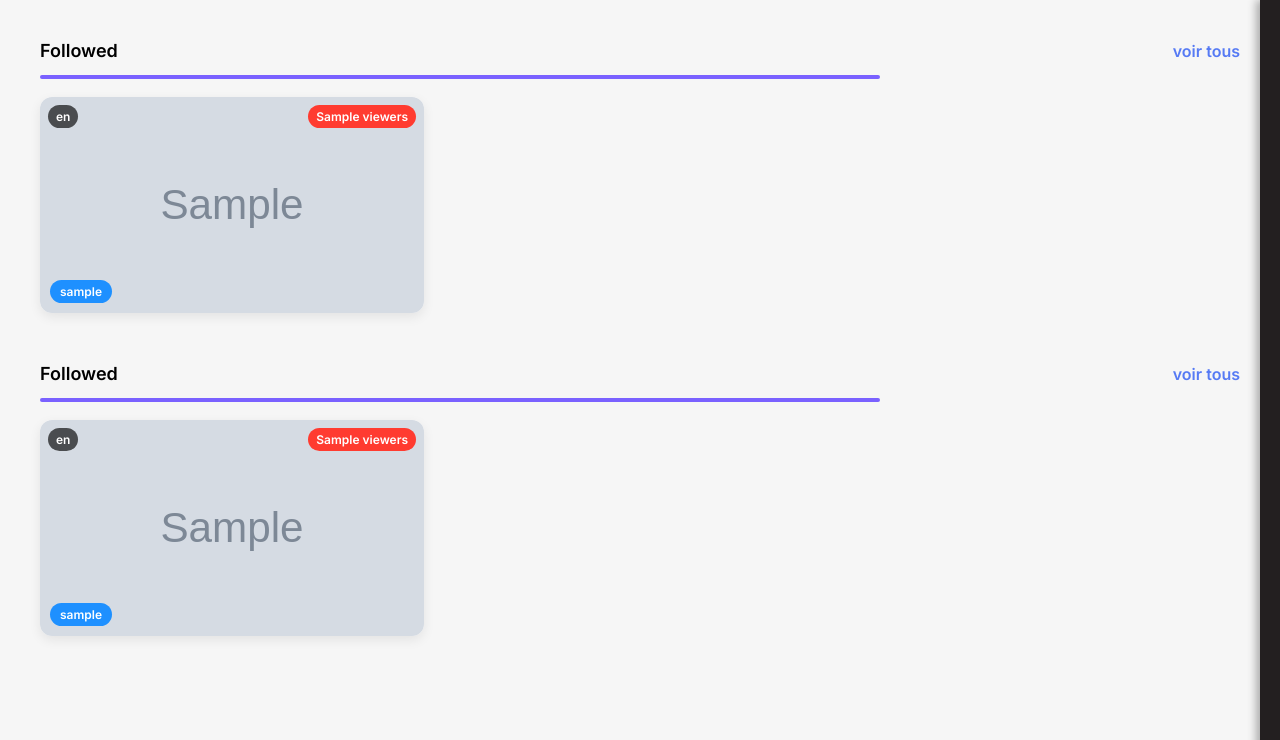
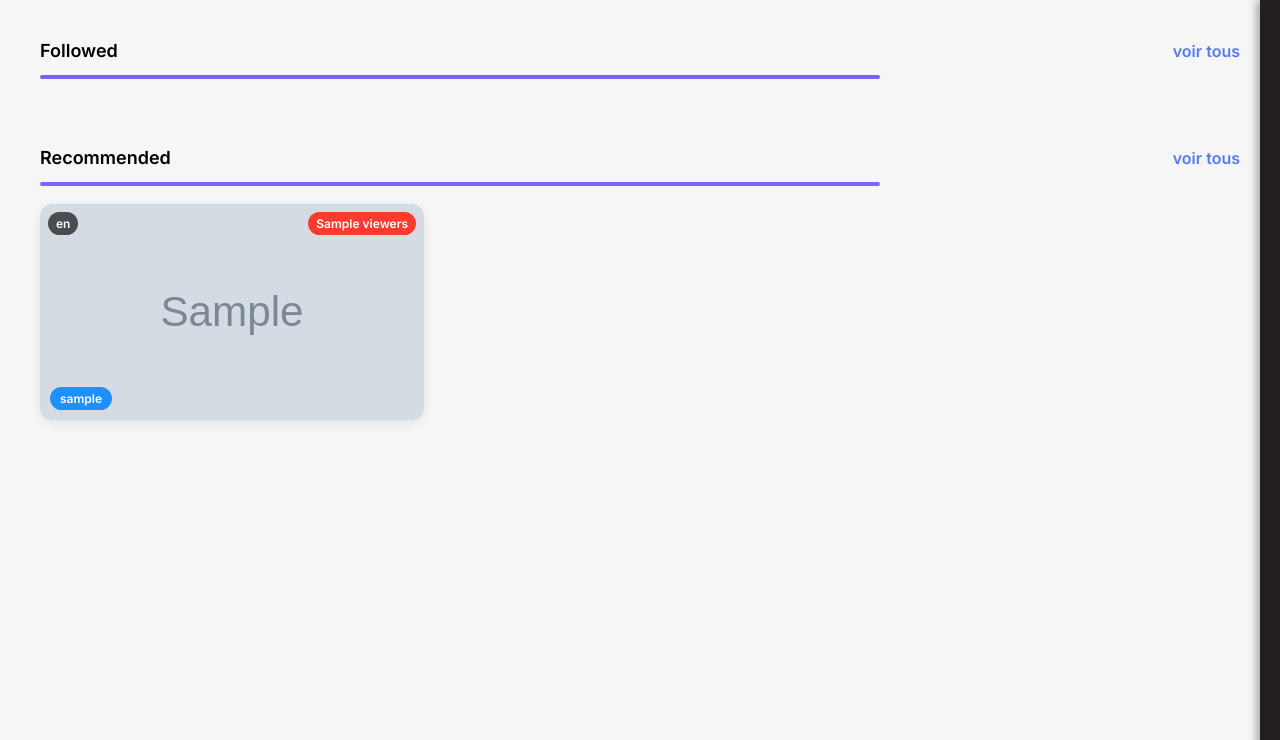
Before and after one commit to AdrianMlj/LiveShopping-V2, a Symfony app: template desktopLive/templates/client/index.html.twig in a window 1280 px wide. Shown: the part 60-800 px from the top of the page. Run offline with Twig, Linux system fonts and the light colour scheme; the template is opened without the code that fills it: most values are stand-ins (such as "Sample title", 1, 10 or a date in 2020); grey boxes marked "Sample" are stand-in pictures; some libraries are stand-ins or nearby versions.

Commit message:
Update index.html.twig

```diff
--- a/desktopLive/templates/client/index.html.twig
+++ b/desktopLive/templates/client/index.html.twig
@@ -12,7 +12,7 @@
             background: #f6f6f6;
         }
         .page {
-            padding: 100px 30px 40px; /* pour laisser la navbar fixed */
+            padding: 100px 30px 40px;
             max-width: 1200px;
             margin: 0 auto;
         }
@@ -45,7 +45,7 @@
         .thumb {
             position: relative;
             width: 100%;
-            padding-top: 56.25%; /* 16:9 */
+            padding-top: 56.25%;
             overflow: hidden;
         }
         .thumb img {
@@ -54,7 +54,6 @@
             width: 100%; height: 100%;
             object-fit: cover;
         }
-        /* Flou léger pour les lives en cours */
         .card.is-live .thumb img {
             filter: blur(3px);
             transform: scale(1.06);
@@ -76,23 +75,14 @@
             </div>
             <div class="divider"></div>
 
-            <div class="grid">
-                {% for live in followedLives %}
-                    <a class="card{% if live.isLive %} is-live{% endif %}" href="{{ path('app_client_live', { id: live.id }) }}" style="text-decoration:none;">
-                        <div class="thumb">
-                            <img src="{{ live.thumbnail }}" alt="{{ live.title }}">
-                            <div class="badge">{{ live.language }}</div>
-                            <div class="viewer">{{ live.viewers }}</div>
-                            <div class="username-chip">{{ live.username }}</div>
-                        </div>
-                    </a>
-                {% endfor %}
+            <div class="grid" id="live-grid">
+                {# Le contenu dynamique sera injecté ici #}
             </div>
         </div>
 
         <div class="section">
             <div class="section-header">
-                <div class="section-title">Followed</div>
+                <div class="section-title">Recommended</div>
                 <a class="see-all" href="#">voir tous</a>
             </div>
             <div class="divider"></div>
@@ -111,5 +101,28 @@
             </div>
         </div>
     </div>
+    <script src="https://code.jquery.com/jquery-3.6.0.min.js"></script>
+    <script>
+    function loadLives() {
+        $.get('/api/live/active', function(response) {
+            let html = '';
+            response.lives.forEach(function(live) {
+                html += `
+                    <a class="card is-live" href="/client/live/${live.id}" style="text-decoration:none;">
+                        <div class="thumb">
+                            <img src="${live.thumbnail || '/default.jpg'}" alt="${live.titre || 'Live'}">
+                            <div class="badge">${live.language || 'FR'}</div>
+                            <div class="viewer">${live.viewers || 0}</div>
+                            <div class="username-chip">${live.seller?.name || 'Streamer'}</div>
+                        </div>
+                    </a>
+                `;
+            });
+            $('#live-grid').html(html);
+        });
+    }
+    setInterval(loadLives, 5000);
+    loadLives();
+    </script>
 </body>
 </html>
```
